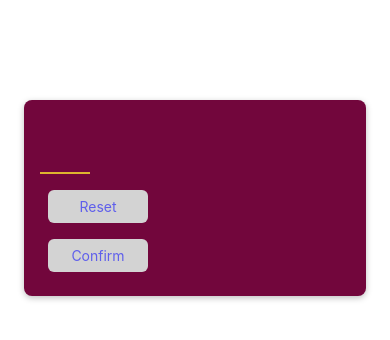
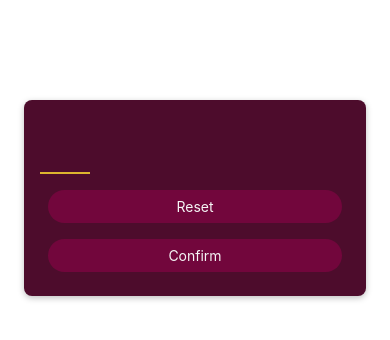
Before and after one commit to jvanleersum/React-Native-Guessing-Game, a React Native app: screen / in a window 390 px wide. Shown: the top 340 px of the page. Built offline with nearby package versions, Linux system fonts and the light colour scheme.

Commit message:
Updated styling and visual feedback buttons

```diff
--- a/components/PrimaryButton.js
+++ b/components/PrimaryButton.js
@@ -1,11 +1,19 @@
-import { View, Text, StyleSheet } from "react-native";
+import { View, Text, StyleSheet, Pressable } from "react-native";
 
 const PrimaryButton = (props) => {
   return (
-    <View style={styles.button}>
-      <Text style={styles.text}>
-        {props.children}
-      </Text>
+    <View style={styles.buttonOuterContainer}>
+      <Pressable
+        style={({ pressed }) =>
+          pressed
+            ? [styles.buttonInnerContainer, styles.pressed]
+            : styles.buttonInnerContainer
+        }
+        onPress={props.onPress}
+        android_ripple={{ color: "#5c0531" }}
+      >
+        <Text style={styles.text}>{props.children}</Text>
+      </Pressable>
     </View>
   );
 };
@@ -13,15 +21,21 @@ const PrimaryButton = (props) => {
 export default PrimaryButton;
 
 const styles = StyleSheet.create({
-  button: {
-    width: 100,
+  buttonOuterContainer: {
+    borderRadius: 28,
     margin: 8,
+    overflow: "hidden",
+  },
+  buttonInnerContainer: {
     padding: 8,
-    backgroundColor: "lightgrey",
-    borderRadius: 6,
+    backgroundColor: "#72063c",
+    elevation: 2,
   },
   text: {
-    color: "#5f5feb",
+    color: "whitesmoke",
     textAlign: "center",
   },
+  pressed: {
+    opacity: 0.75,
+  },
 });
--- a/screens/StartGameScreen.js
+++ b/screens/StartGameScreen.js
@@ -23,7 +23,7 @@ export default StartGameScreen;
 
 const styles = StyleSheet.create({
   inputContainer: {
-    backgroundColor: "#72063c",
+    backgroundColor: "#4d0c2c",
     borderRadius: 8,
     marginTop: 100,
     marginHorizontal: 24,
```
